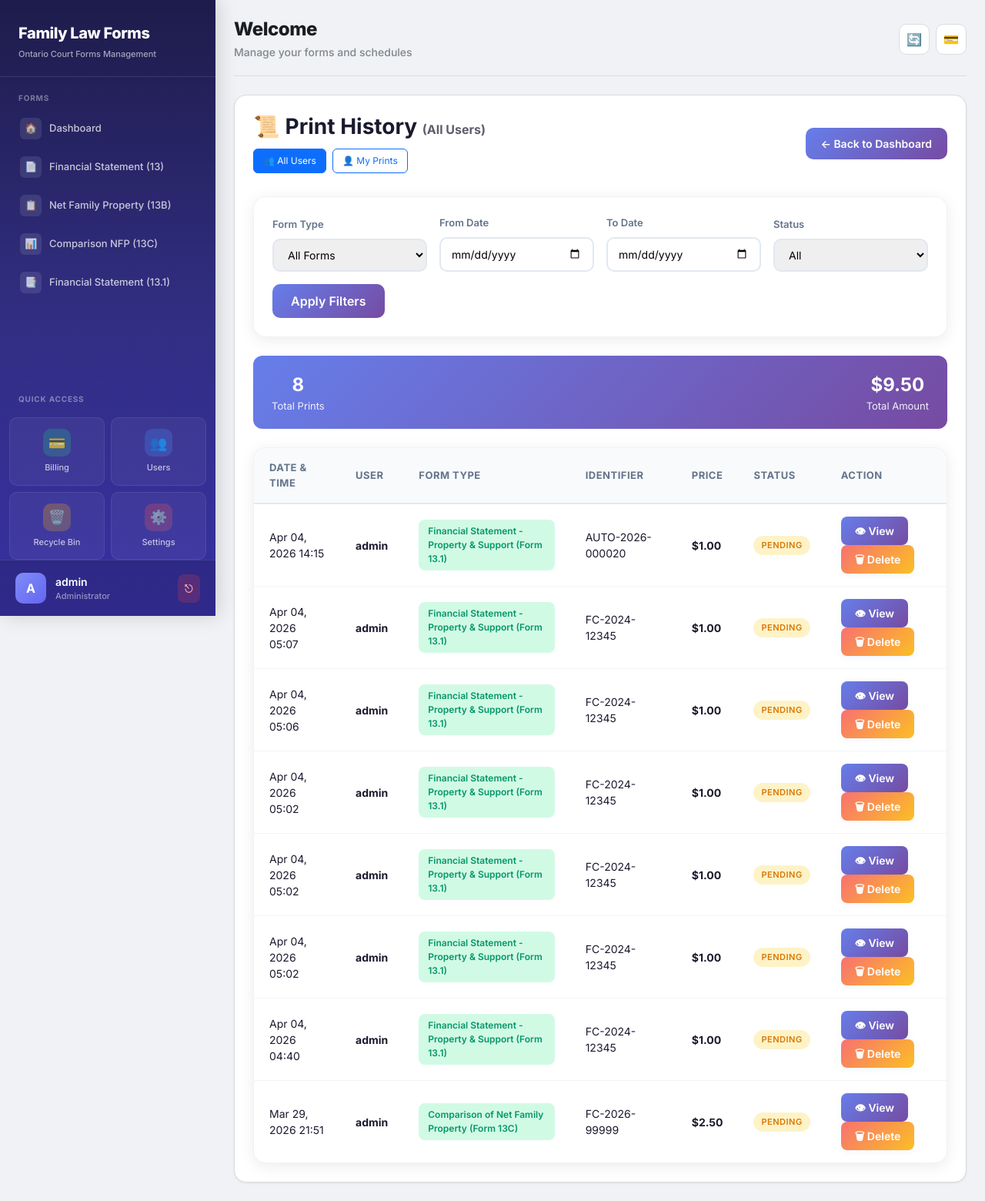
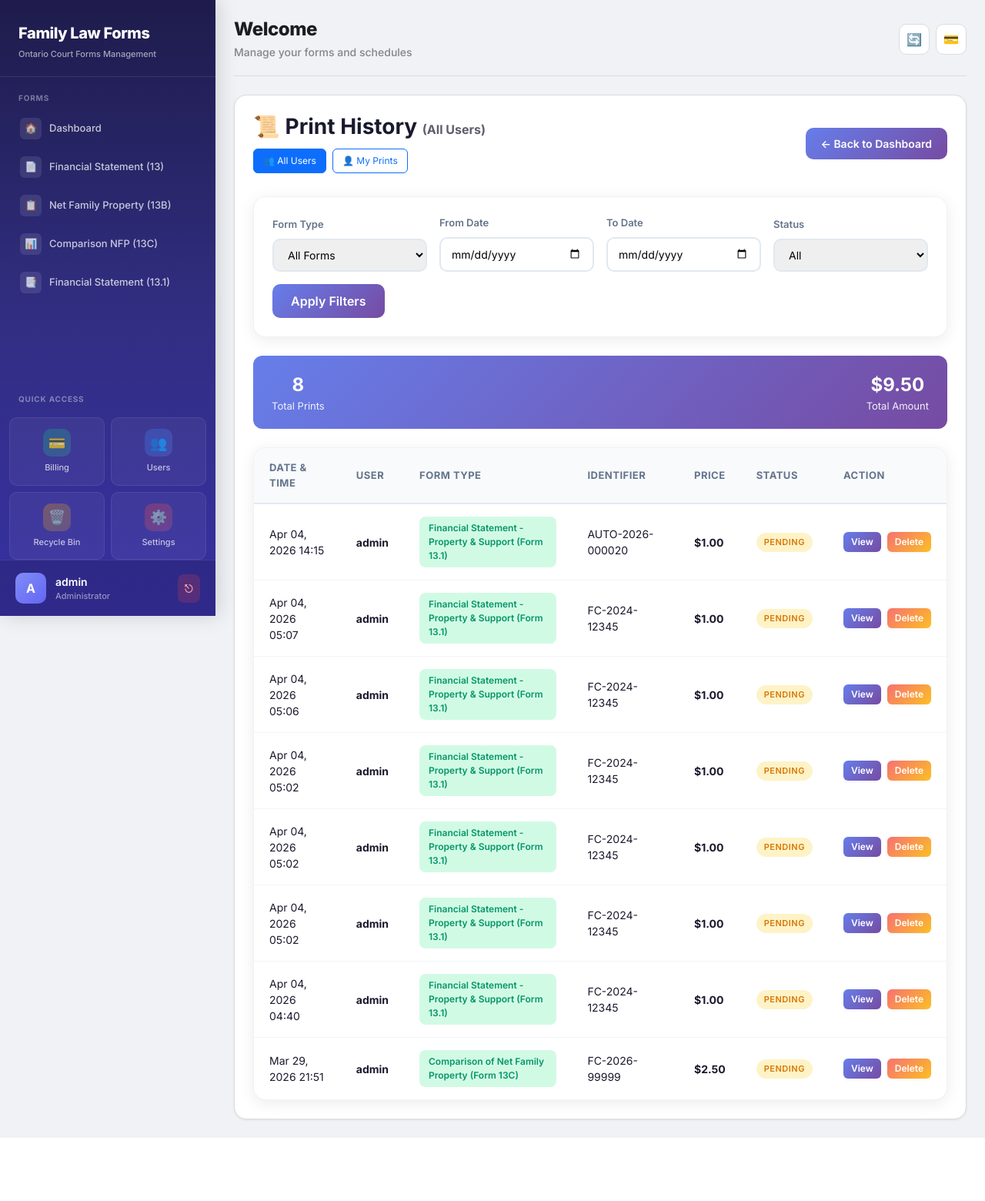
Before and after one commit to AtwijukaAbcj/lawforms, a Django app: page /forms/billing/history/ in a window 1280 px wide. Shown: the whole page at 77% size. After the commit the page ends 1478 px from the top, so only its background shows below. Run offline with Django 5.2, Linux system fonts and the light colour scheme; a user stored in the database is signed in; data comes from the database, SQL or seed files in the repository; some libraries are stand-ins or nearby versions.

Commit message:
Align View and Delete buttons on same line in billing history

```diff
--- a/forms/templates/forms/billing_history.html
+++ b/forms/templates/forms/billing_history.html
@@ -307,28 +307,30 @@
                     {% endif %}
                 </td>
                 <td>
-                    <a href="{% url 'view_printed_copy' print.id %}" class="themed-btn themed-btn-view" target="_blank">👁 View</a>
-                    {% if request.user.is_superuser or request.user.is_staff %}
-                    <form method="post" action="{% url 'delete_print_event' print.id %}" style="display:inline;">
-                        {% csrf_token %}
-                            <button type="submit" class="themed-btn themed-btn-delete" onclick="return confirm('Are you sure you want to delete this print event?');">🗑 Delete</button>
-                    </form>
-                    {% endif %}
+                    <div style="display: flex; gap: 8px; align-items: center;">
+                        <a href="{% url 'view_printed_copy' print.id %}" class="themed-btn themed-btn-view" target="_blank"> View</a>
+                        {% if request.user.is_superuser or request.user.is_staff %}
+                        <form method="post" action="{% url 'delete_print_event' print.id %}" style="display:inline; margin: 0;">
+                            {% csrf_token %}
+                            <button type="submit" class="themed-btn themed-btn-delete" onclick="return confirm('Are you sure you want to delete this print event?');">Delete</button>
+                        </form>
+                        {% endif %}
+                    </div>
                         <!-- <a href="{% url 'view_printed_copy' print.id %}" class="themed-btn themed-btn-view" target="_blank">👁 View</a> -->
                 <style>
                     .themed-btn {
                         display: inline-flex;
                         align-items: center;
-                        gap: 6px;
-                        padding: 8px 18px;
-                        border-radius: 8px;
+                        gap: 4px;
+                        padding: 4px 10px;
+                        border-radius: 6px;
                         font-weight: 600;
-                        font-size: 14px;
+                        font-size: 12px;
                         border: none;
                         text-decoration: none;
                         cursor: pointer;
                         transition: background 0.18s, box-shadow 0.18s;
-                        box-shadow: 0 2px 8px rgba(102, 126, 234, 0.08);
+                        box-shadow: 0 1px 4px rgba(102, 126, 234, 0.08);
                     }
                     .themed-btn-view {
                         background: linear-gradient(135deg, #667eea, #764ba2);
```
